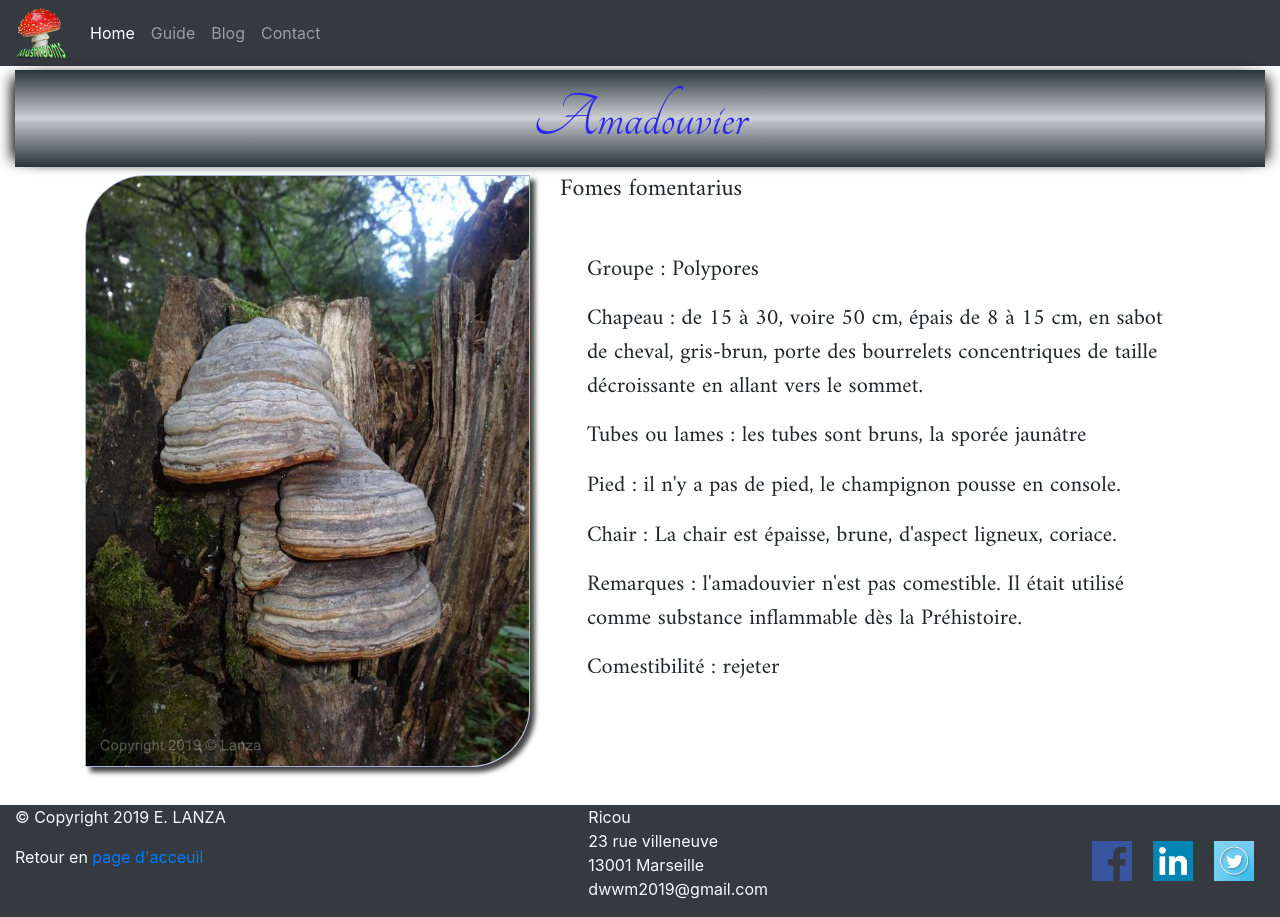
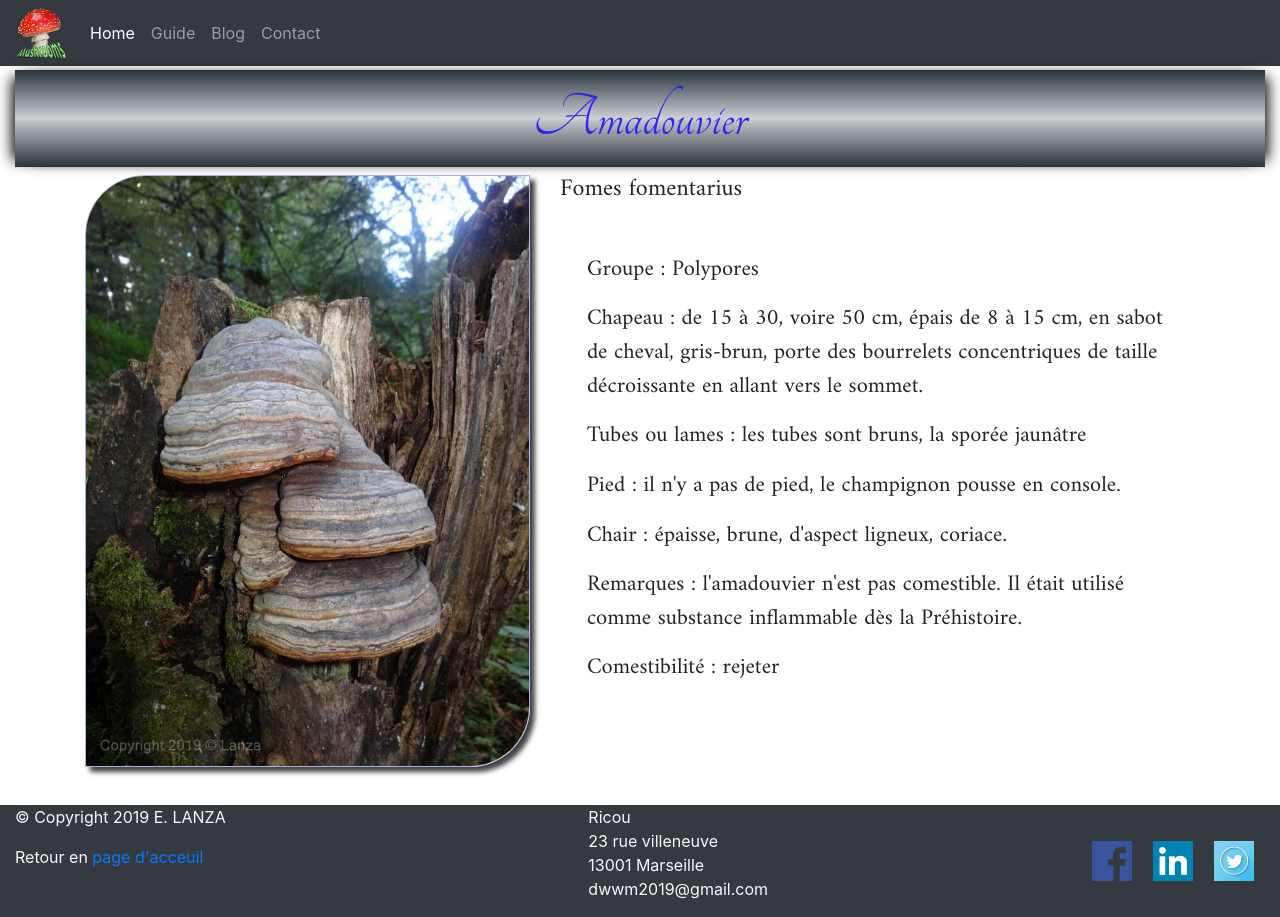
Before and after one commit to ricou12/Guide-Champ, a Jekyll site: the page built from assets/html/file/amadouvier.md, in a window 1280 px wide. Built offline with Jekyll 4.4.1, drawn with Linux system fonts in a browser that asks for light colours; some web fonts are replaced.

Commit message:
correction sommaire base de données

```diff
--- a/_data/mushroom.yml
+++ b/_data/mushroom.yml
@@ -11,7 +11,7 @@
   tubes_lames: "blanc pur puis jaunissant ou verdissant."
   pied: "6 à 10 cm, très trapu, brun clair finement réticulé."
   chair: "saveur et odeur douces."
-  habitat: "thermophile, il pousse de la fin de l'été au début de l'hiver, généralement dans les chênaies aérées"
+  habitat: "thermophile, il pousse de la fin de l'été au début de l'hiver, généralement dans les chênaies aérées."
   remarques: "excellent comestible."
   comestibilite: "excellent"
 -
@@ -34,7 +34,7 @@
   nom_img_liste: "img0.jpg"
   chapeau: "après avoir émergé du sol, le chapeau est couvert de nombreuses verrues blanches en forme de pyramides."
   tubes_lames: "libres, sont blanches, de même que l'empreinte de spore."
-  pied: "est blanc, il mesure 5 à 20 centimètres de haut pour 1 à 2 centimètres de diamètre, et a la texture fibreuse et légèrement friable typique de la plupart des grands champignons. À sa base, la volve (ou bulbe) porte des résidus du voile universel sous la forme d'un ou deux anneaux concentriques."
+  pied: "blanc, il mesure 5 à 20 centimètres de haut pour 1 à 2 centimètres de diamètre, et a la texture fibreuse et légèrement friable typique de la plupart des grands champignons. À sa base, la volve (ou bulbe) porte des résidus du voile universel sous la forme d'un ou deux anneaux concentriques."
   chair: "blanche."
   remarques: "toxique, hallucinogène."
   comestibilite: "toxique"
@@ -133,9 +133,9 @@
   groupe: "Lactaire"
   dossier_photo: "lactaire_des_lieux_sauvages"
   nom_img_liste: "img0.jpg"
-  chapeau: "Crème, Jaune, Saumon"
+  chapeau: "crème, Jaune, Saumon"
   tubes_lames: "Crème, Jaune, Saumon"
-  pied: "Blanc, Crème, Saumon"
+  pied: "blanc, Crème, Saumon"
   chair: "latex blanc saveur âcre"
   habitat: "sous les pins"
   remarques: "rejeter"
@@ -149,7 +149,7 @@
   nom_img_liste: "img0.jpg"
   chapeau: "chapeau vert allant du vert pâle au vert-bleu-gris mesurant de 5 à 10 cm, souvent craquelé et parsemé de petites plaques lui donnant un aspect de moisi."
   tubes_lames: "blanc-crème, assez serrées."
-  pied: " est blanc, cassant (comme chez toutes les russules) et mesure 1,5 à 2 cm de diamètre pour 4 à 8 cm de hauteur."
+  pied: "blanc, cassant (comme chez toutes les russules) et mesure 1,5 à 2 cm de diamètre pour 4 à 8 cm de hauteur."
   chair: "blanche avec une odeur fongique faible et une saveur de noisette"
   habitat: "Sous feuillus(chêne, hêtre, châtaignier),sous conifères."
   remarques: "excellent comestible, sans doute la meilleure des russules"
@@ -164,7 +164,7 @@
   chapeau: "ovoïde puis convexe et enfin largement étalé en parasol, de 10 à 30 cm de diamètre, surmonté d'un mamelon, avec une cuticule sèche, gris-roux, couvert d'écailles brunes, plus denses vers le centre."
   tubes_lames: "blanches, serrées, molles"
   pied: "haut de 15 à 40 cm, est élancé, creux, bulbeux à la base, brun tigré et de plus en plus écaillé en allant vers la base ; il est pourvu d'un anneau double, blanchâtre et coulissant. Le pied est fibreux, ce qui le rend immangeable."
-  chair: "est blanche, molle, avec une odeur et une saveur fruitées agréables."
+  chair: "blanche, molle, avec une odeur et une saveur fruitées agréables."
   habitat: "sur sol à tendance acide de type schisteux. sous-bois dégagés ou les clairières."
   remarques: "Comestible recherché."
   comestibilite: "bon"
@@ -193,8 +193,8 @@
   tubes_lames: "constitué de plis décurrents fourchus."
   pied: "plein,lisse, atténué à la base."
   chair: "blanc crème.Odeur fruitée, saveur douce à un peu piquante."
-  habitat: "Sous feuillus et sous conifère, du printemps a l'automne."
-  remarques: "Bon comestible"
+  habitat: "sous feuillus et sous conifère, du printemps a l'automne."
+  remarques: "bon comestible"
   comestibilite: "excellent"
 -
   nom_latin: "CANTHARELLUS LUTESCENS"
@@ -222,7 +222,7 @@
   pied: "tronc épais"
   chair: "blanchâtre. Odeur légère, agréable"
   habitat: "sous les chênes."
-  remarques: " comestible médiocre"
+  remarques: "comestible médiocre"
   comestibilite: "mediocre"
 -
   nom_latin: "COPRINUS COMATUS"
@@ -233,8 +233,8 @@
   nom_img_liste: "img0.jpg"
   chapeau: " de 5 à 15 cm en forme de fuseau fragile lorsque le spécimen est jeune, évoluant vers une forme cylindrique, puis vers une forme de cloche à mesure que le champignon vieillit"
   tubes_lames: "blanches virent rapidement au rose puis au noir.  L'anneau est léger, mobile, et ne présente pas de volve."
-  pied: "est long et blanc, renflé à la base. Entièrement lisse et blanche au début, la cuticule devient méchuleuse jaunâtre ou ocrée (d'où son qualificatif de « chevelu »)"
-  habitat: "dans les prairies, les endroits dégagés des bois, les clairières, les bords de chemin et même les jardins, sur sols riches en azote."
+  pied: "long et blanc, renflé à la base. Entièrement lisse et blanche au début, la cuticule devient méchuleuse jaunâtre ou ocrée (d'où son qualificatif de « chevelu »)"
+  habitat: "les prairies, les endroits dégagés des bois, les clairières, les bords de chemin et même les jardins, sur sols riches en azote."
   remarques: "considéré comme un excellent comestible, à condition toutefois de le consommer jeune, c'est-à-dire entièrement blanc à la coupe, s'il y a du noir il est à rejeter."
   comestibilite: "bon"
 -
@@ -246,8 +246,8 @@
   nom_img_liste: "img0.jpg"
   tubes_lames: "en forme de pomme de terre, blanchâtre à l'état jeune puis s'ouvrant en étoile. Face intérieur( hyménium) blanchâtre puis vite violet et enfin brun violet. face exterieur blanchetachée de jaune."
   chair: "blanchâtre à violacée, cassante. Odeur et saveurs faible."
-  habitat: "Sous conifères, chênes sur sol calcaire."
-  remarques: "toxique(mortel cru)"
+  habitat: "sous conifères, chênes sur sol calcaire."
+  remarques: "toxique (mortel cru)"
   comestibilite: "toxique"
 -
   nom_latin: "Gomphus clavatus"
@@ -273,7 +273,7 @@
   tubes_lames: "serrés, décurrents, longs de 3-5 mm, fragiles, blancs puis crèmes et brunissants"
   pied: "épais, charnu, trapu, plein, de 3 à 8 x 1 à 4 cm, difforme, excentré rarement central, s'épaississant à la base, blanchâtre puis roussissant par endroits "
   chair: "épaisse, ferme, cassante, blanche fonçant légèrement au contact de l'air, très légère odeur agréable, saveur parfois légèrement amère"
-  remarques: "c'est un excellent comestible, mais non de premier choix, sa chair présentant souvent l'inconvénient d'une légère amertume."
+  remarques: "excellent comestible, mais non de premier choix, sa chair présentant souvent l'inconvénient d'une légère amertume."
   comestibilite: "excellent"
 -
   nom_latin: "Geastrum fimbriatum"
@@ -281,7 +281,7 @@
   groupe: "Geastre"
   dossier_photo: "geastre_sessile"
   nom_img_liste: "img0.jpg"
-  chapeau: "Sphérique de 2 à 4 cm de diamètre avant ouverture.\r\nIl éclate en 6 à 10 segments ocre avec une boule au centre allant de l' ocre au gris parfois brun surmontée d' une pointe plus sombre"
+  chapeau: "sphérique de 2 à 4 cm de diamètre avant ouverture.\r\nIl éclate en 6 à 10 segments ocre avec une boule au centre allant de l' ocre au gris parfois brun surmontée d' une pointe plus sombre"
   chair: "molle blanche à grise."
   remarques: "non comestible"
   comestibilite: "rejeter"
@@ -294,7 +294,7 @@
   chapeau: "6 à 12 cm, conique, brun à brun-noir, côtes longitudinales rectilignes."
   tubes_lames: " alvéoles irrégulières"
   pied: "jusqu’à 12 cm, trapu, crème, creux, granuleux"
-  chair: "Crème, peu épaisse"
+  chair: "crème, peu épaisse"
   comestibilite: "excellent"
 -
   nom_latin: "Phallus impudicus"
@@ -306,7 +306,7 @@
   chapeau: "dans son premier stade, le phallus se présente sous forme d'un œuf oblong.À la coupe, l'œuf montre plusieurs couches en allant vers le centre : d'abord une enveloppe externe, le péridium, puis une épaisse couche translucide et gélatineuse, puis une couche plus foncée et plus dense, la future gléba, et enfin au centre, un corps blanc, le futur stipe.\r\n\r\nChapeau de3 à 4 cm, conique, tronqué au sommet par un petit cercle, alvéolé et blanc mais entièrement recouvert au début d'une gléba vert-olive à noirâtre. Celle-ci attire les mouches qui l'emportent, disséminent ainsi les spores, et mettent à nu les alvéoles blanches."
   pied: "10 à 20 cm sur 2 à 4 cm de diamètre, allongé et s'amincissant graduellement vers le haut, blanc, alvéolé, creux, caverneux et fragile - il s'affaisse fréquemment au bout de quelques jours. Il est chaussé d'une volve, reste de l'œuf éclaté."
   chair: "blanche et poreuse, inodore en elle-même. En revanche la gléba, tant qu'elle est présente, répand une odeur pestilentielle de cadavre que l'on sent à plusieurs mètres à la ronde avant même d'avoir aperçu le champignon."
-  remarques: "L'œuf, débarrassé de sa gélatine, est comestible cru, par exemple en salade, et un goût se situant entre le radis et le raifort. Il est surtout consommé en Extrême-Orient. Une fois le champignon développé, son odeur de charogne proscrit toute utilisation culinaire. "
+  remarques: "l'oeuf, débarrassé de sa gélatine, est comestible cru, par exemple en salade, et un goût se situant entre le radis et le raifort. Il est surtout consommé en Extrême-Orient. Une fois le champignon développé, son odeur de charogne proscrit toute utilisation culinaire. "
   comestibilite: "rejeter"
 -
   nom_latin: "clitocybe odora"
@@ -329,8 +329,8 @@
   chapeau: "de 15 à 30, voire 50 cm, épais de 8 à 15 cm, en sabot de cheval, gris-brun, porte des bourrelets concentriques de taille décroissante en allant vers le sommet."
   tubes_lames: "les tubes sont bruns, la sporée jaunâtre"
   pied: "il n'y a pas de pied, le champignon pousse en console."
-  chair: "La chair est épaisse, brune, d'aspect ligneux, coriace."
-  habitat: "C'est un redoutable parasite de plusieurs feuillus : hêtre, platane, bouleau, peuplier, chêne ou marronnier, entre autres. Il se fixe sur des arbres faibles ou blessés, produit une pourriture blanche et finit en quelques années par tuer son hôte. "
+  chair: "épaisse, brune, d'aspect ligneux, coriace."
+  habitat: "c'est un redoutable parasite de plusieurs feuillus : hêtre, platane, bouleau, peuplier, chêne ou marronnier, entre autres. Il se fixe sur des arbres faibles ou blessés, produit une pourriture blanche et finit en quelques années par tuer son hôte. "
   remarques: "l'amadouvier n'est pas comestible. Il était utilisé comme substance inflammable dès la Préhistoire."
   comestibilite: "rejeter"
 -
@@ -354,6 +354,6 @@
   pied: "non marqué, dans le prolongement du carpophore, également recouvert des mêmes aspérités que celui-ci"
   chair: "blanc bistre."
   habitat: "principalement dans les bois de conifères, en lisières, talus et chemins les bordant, parfois aussi dans les herbus contigus moins fréquemment sous les feuillus"
-  remarques: " considérées comme comestibles quand elles sont jeunes et que la gleba est homogène et blanche."
+  remarques: "considérées comme comestibles quand elles sont jeunes et que la gleba est homogène et blanche."
   comestibilite: "mediocre"
 ...
```
